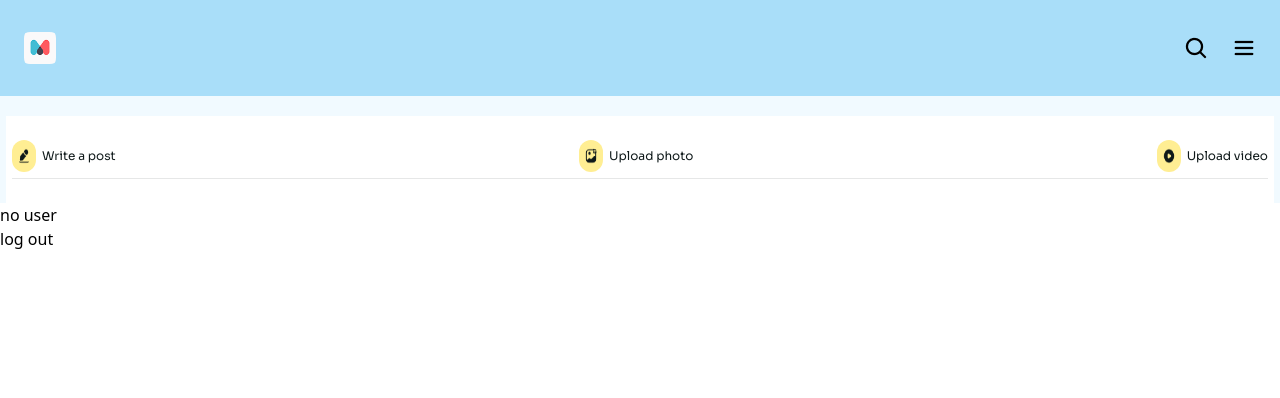
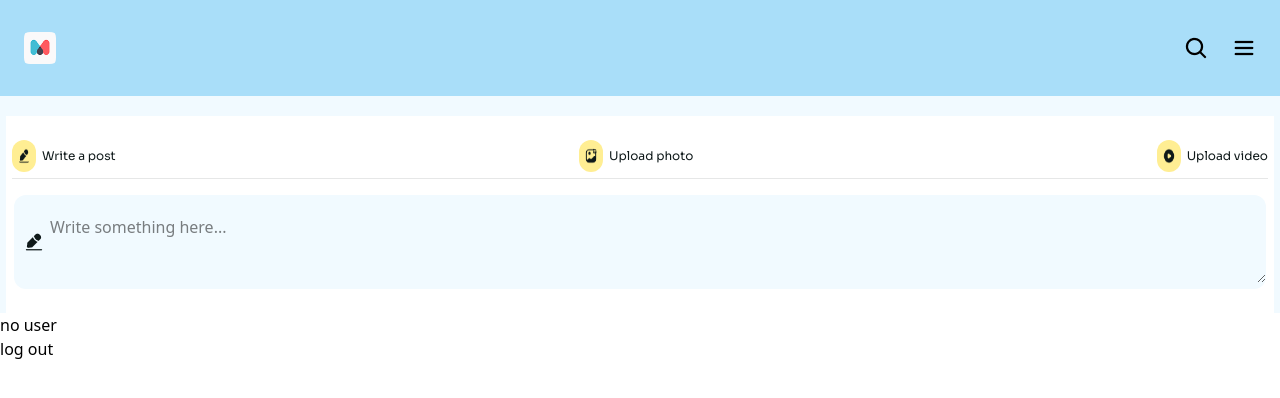
Before and after one commit to MarcioLopes451/trendish, a React (Vite) app: page /trendish/homepage in a window 1280 px wide. Shown: the top 398 px of the page. Built offline with nearby package versions, Linux system fonts and the light colour scheme; no server answers.

Commit message:
CreatePost work is completed, yet to add functionality to it

```diff
--- a/src/pages/Homepage/Homepage Components/CreatePost.tsx
+++ b/src/pages/Homepage/Homepage Components/CreatePost.tsx
@@ -11,6 +11,18 @@ function CreatePost() {
         <PostActionButton description="Upload photo" img={uploadPhotoIcon} />
         <PostActionButton description="Upload video" img={uploadVideoIcon} />
       </div>
+
+      <div className="bg-IceBlue relative mx-2 mt-4 rounded-xl">
+        <textarea
+          placeholder="Write something here..."
+          className="focus:ring-IceBlue w-full py-5 pr-1.5 pl-9 focus:border-transparent focus:ring-2"
+        />
+        <img
+          src={writePostIcon}
+          alt="Write a post"
+          className="absolute top-1/2 left-2.5 -translate-y-1/2"
+        />
+      </div>
     </article>
   );
 }
--- a/src/ui/PostActionButton.tsx
+++ b/src/ui/PostActionButton.tsx
@@ -5,7 +5,10 @@ type PostActionButtonProps = {
 
 function PostActionButton({ img, description }: PostActionButtonProps) {
   return (
-    <button className="flex items-center gap-1.5" aria-label={description}>
+    <button
+      className="flex cursor-pointer items-center gap-1.5"
+      aria-label={description}
+    >
       <img
         src={img}
         alt=""
```
